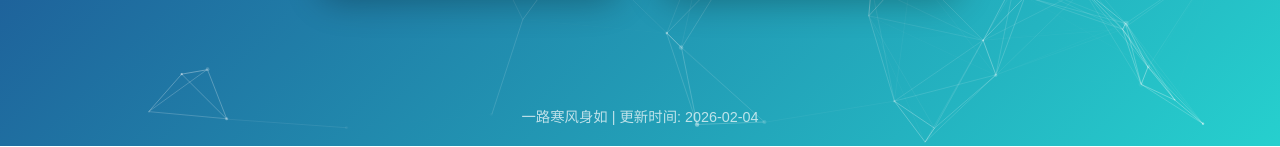
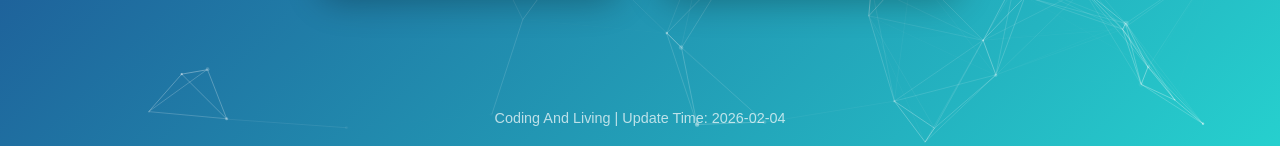
Before and after one commit to Jianyi8377/jianyi8377.github.io, a Jekyll site: the page built from index.html, in a window 1280 px wide. Shown: the part 754-901 px from the top of the page. Built offline with Jekyll 4.4.1, drawn with Linux system fonts in a browser that asks for light colours.

Commit message:
Update: 2026-02-05 00:05:09

```diff
--- a/index.html
+++ b/index.html
@@ -388,7 +388,7 @@ title: 欢迎
     </div>
 
     <div class="footer">
-        <p>一路寒风身如 | 更新时间: {{ site.time | date: "%Y-%m-%d" }}</p>
+        <p>Coding And Living | Update Time: {{ site.time | date: "%Y-%m-%d" }}</p>
     </div>
 
     <!-- 粒子系统库 -->
```
